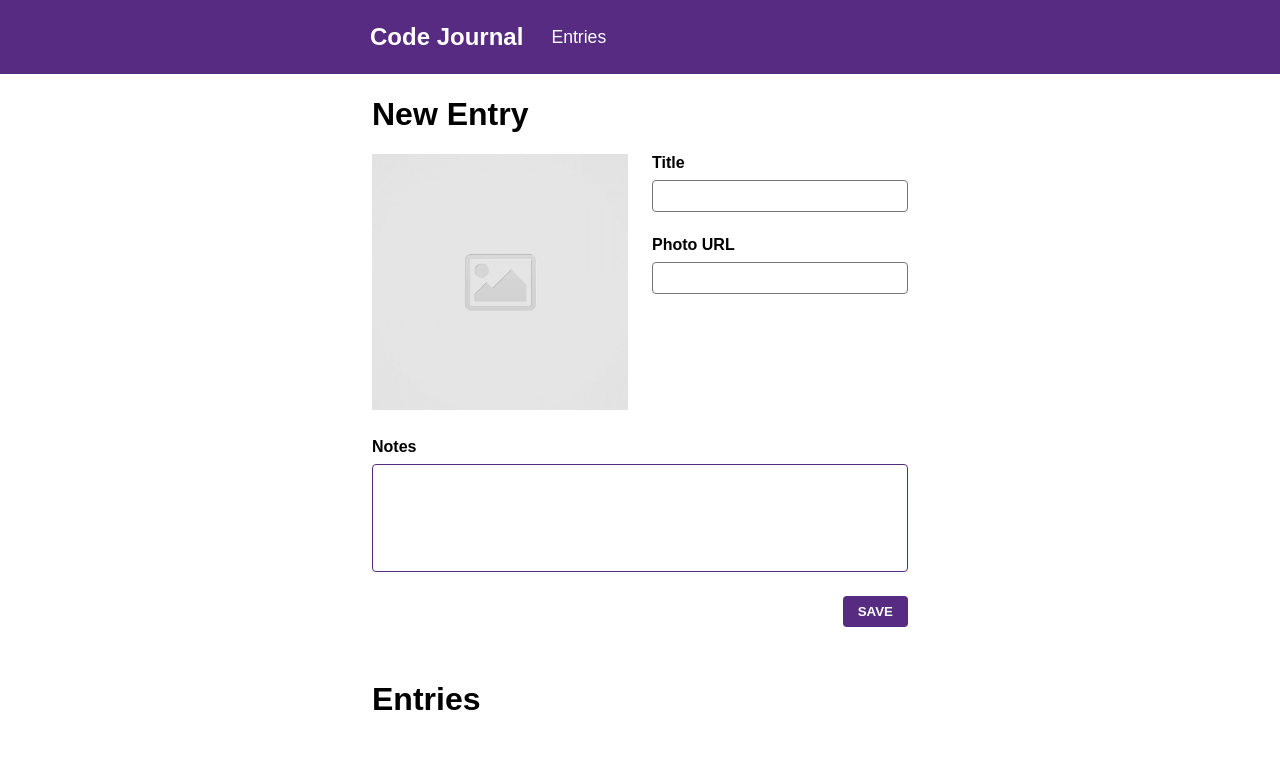
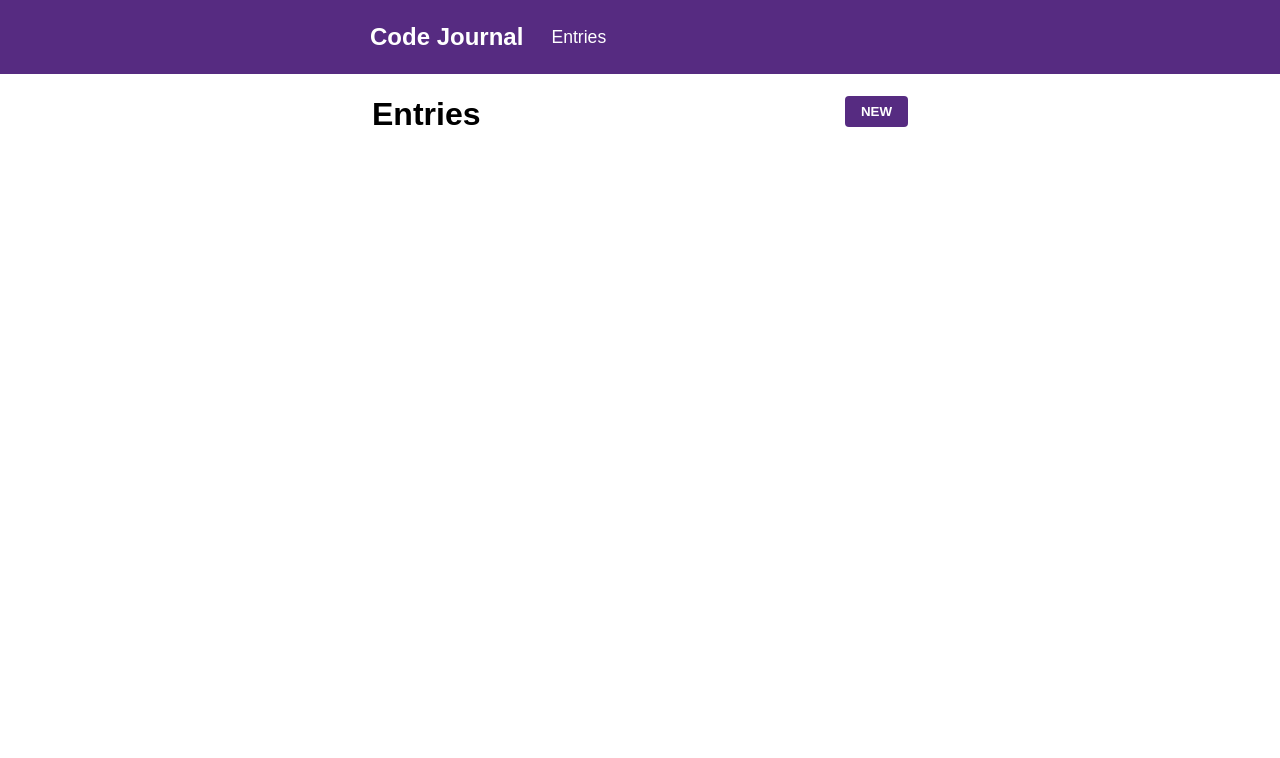
Before and after one commit to calvin-tran1/code-journal, a website: page index.html in a window 1280 px wide. Drawn offline with Linux system fonts and the light colour scheme.

Commit message:
added anchor to entries view. #2

```diff
--- a/css/layout.css
+++ b/css/layout.css
@@ -24,6 +24,14 @@
 
 .column-half.header {
   width: 40%;
+}
+
+.column-half.entries-head {
+  width: 50%;
+}
+
+.column-half.entries-head.new-entry {
+  text-align: right;
 }
 
 .column-half.entries {
--- a/css/styles.css
+++ b/css/styles.css
@@ -44,7 +44,7 @@ textarea {
   margin-bottom: 1.5rem;
 }
 
-.save-button {
+.save {
   text-align: right;
 }
 
@@ -56,6 +56,7 @@ textarea {
   padding: 8px 15px;
   font-weight: bold;
   margin-bottom: 2rem;
+  cursor: pointer;
 }
 
 header {
@@ -88,6 +89,17 @@ p {
   cursor: pointer;
 }
 
+.new-entry-btn {
+  color: white;
+  background-color: rgba(86, 43, 129, 255);
+  border-style: none;
+  border-radius: 0.25rem;
+  padding: 8px 16px;
+  font-weight: bold;
+  margin-top: 1.35rem;
+  cursor: pointer;
+}
+
 .hidden {
   display: none;
 }
--- a/index.html
+++ b/index.html
@@ -29,7 +29,7 @@
     </div>
   </header>
   <main>
-    <div data-view="entry-form" class="entry-form container">
+    <div data-view="entry-form" class="entry-form container hidden">
       <div class="row">
         <div class="column-full">
           <form id="journal-form" method="post">
@@ -53,7 +53,7 @@
               <div class="column-full">
                 <label for="notes">Notes</label>
                 <textarea required rows="6" id="notes" name="notes"></textarea>
-                <div class="save-button">
+                <div class="save">
                   <button type="submit" class="save-btn">SAVE</button>
                 </div>
               </div>
@@ -66,8 +66,11 @@
       <div class="row">
         <div class="column-full">
           <div class="row entries">
-            <div class="column-full entries">
+            <div class="column-half entries-head">
               <h1>Entries</h1>
+            </div>
+            <div class="column-half entries-head new-entry">
+              <button type="button" class="new-entry-btn">NEW</button>
             </div>
           </div>
           <ul>
--- a/js/main.js
+++ b/js/main.js
@@ -3,6 +3,7 @@ var $form = document.querySelector('#journal-form');
 var $ul = document.querySelector('ul');
 var $entriesBtn = document.querySelector('.entries-btn');
 var $entryForm = document.querySelector('.entry-form');
+var $newEntryBtn = document.querySelector('.new-entry-btn');
 
 // start@photoURL updates placeholder img
 $photoUrl.addEventListener('input', function () {
@@ -103,6 +104,16 @@ window.addEventListener('DOMContentLoaded', event => {
 $entriesBtn.addEventListener('click', function (e) {
   if (e.target && e.target.matches('.entries-btn')) {
     $entryForm.className = 'entry-form container hidden';
+  } else {
+    $entryForm.classList.remove('hidden');
   }
 });
 // end@nav entries
+
+// start@new entry
+$newEntryBtn.addEventListener('click', function (e) {
+  if (e.target && e.target.matches('.new-entry-btn')) {
+    $entryForm.classList.remove('hidden');
+  }
+});
+// end@new entry
```
